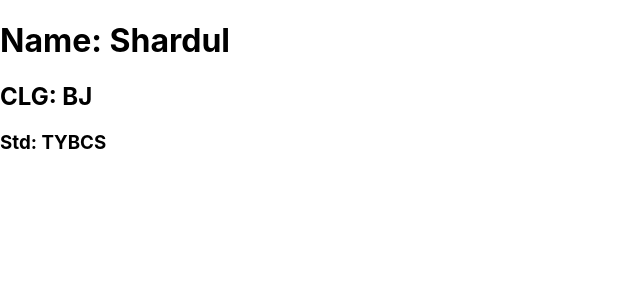
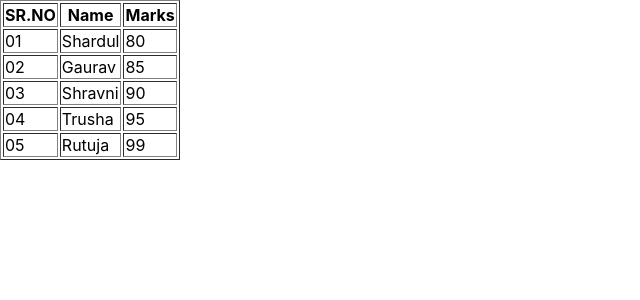
Before and after one commit to ShardulPawar05/third-project, a React (Create React App) app: page / in a window 1280 px wide. Shown: the top 300 px of the page, without its empty margins (0-640 px from the left). Built offline with nearby package versions, Linux system fonts and the light colour scheme.

Commit message:
program of creating multiple object in array and show them in table form in screen

```diff
--- a/src/App.js
+++ b/src/App.js
@@ -1,28 +1,45 @@
 import logo from './logo.svg';
 import './App.css';
+import { useState } from 'react';
 
 function App() {
+
+let student=[ {sr:"01",name:"Shardul",marks:"80"},
+                 {sr:"02",name:"Gaurav",marks:"85"},
+                 {sr:"03",name:"Shravni",marks:"90"},
+                 {sr:"04",name:"Trusha",marks:"95"},
+                 {sr:"05",name:"Rutuja",marks:"99"}
+]
+
+
+
+  return (
+  <div>
+    <table border={1}>
+      <tr>
+      <th>SR.NO</th>
+      <th>Name</th>
+      <th>Marks</th>
+      </tr>
+
+        {student.map((singlkey)=>{
+          return<tr>
+          <td>{singlkey.sr}</td>
+          <td>{singlkey.name}</td>
+          <td>{singlkey.marks}</td>
+
+
+
+         </tr>
+        })}
 
 
 
 
-     let obj={name:"Shardul",STD:"TYBCS",CLG:"BJ"}
-
-    let out=console.log(obj)
+    </table>
 
 
-
-
-
-  return (
-    <div>
-
-    <p><h1>Name: {obj.name}</h1> <h2>CLG: {obj.CLG}</h2>
-      <h3>Std: {obj.STD} </h3>
-
-{out}
-     </p>
-    </div>
+  </div>
   );
 }
 
```
